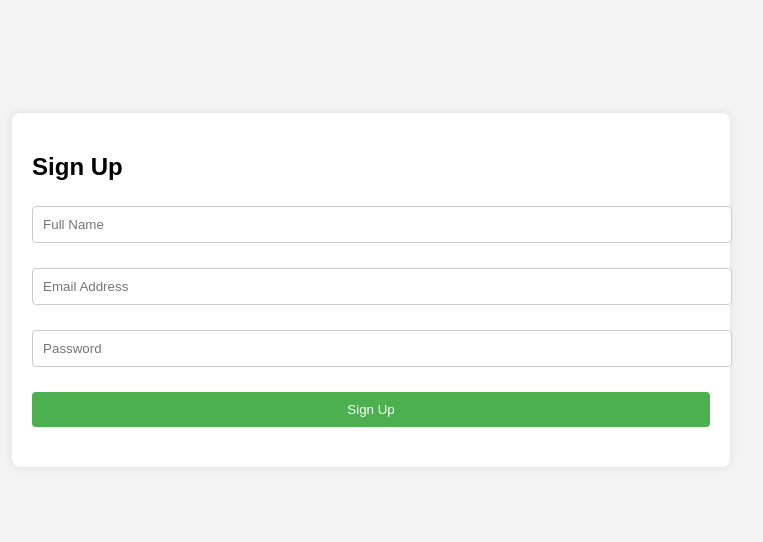
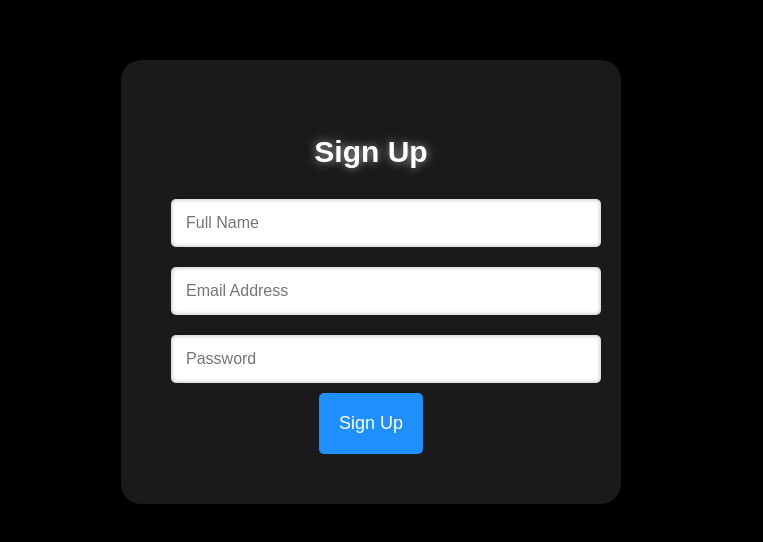
Before and after one commit to Basedzeng/sign-up-form, a plain HTML site: page index.html in a window 1280 px wide. Shown: the part 118-660 px from the top of the page, without its empty margins (269-1032 px from the left). Drawn offline with Linux system fonts and the light colour scheme.

Commit message:
updated styles

```diff
--- a/index.html
+++ b/index.html
@@ -3,46 +3,8 @@
 <head>
     <meta charset="UTF-8">
     <meta name="viewport" content="width=device-width, initial-scale=1.0">
+    <link rel="stylesheet" href="style.css">
     <title>Signup Form</title>
-    <style>
-        body {
-            font-family: Arial, sans-serif;
-            background-color: #f4f4f4;
-            display: flex;
-            justify-content: center;
-            align-items: center;
-            height: 100vh;
-        }
-        .signup-form {
-            background-color: #fff;
-            padding: 20px;
-            border-radius: 8px;
-            box-shadow: 0 0 10px rgba(0, 0, 0, 0.1);
-        }
-        .signup-form h2 {
-            margin-bottom: 20px;
-            font-size: 24px;
-        }
-        .signup-form input[type="text"],
-        .signup-form input[type="email"],
-        .signup-form input[type="password"],
-        .signup-form input[type="submit"] {
-            width: 100%;
-            padding: 10px;
-            margin: 5px 0 20px;
-            border: 1px solid #ccc;
-            border-radius: 4px;
-        }
-        .signup-form input[type="submit"] {
-            background-color: #4CAF50;
-            color: white;
-            border: none;
-            cursor: pointer;
-        }
-        .signup-form input[type="submit"]:hover {
-            background-color: #45a049;
-        }
-    </style>
 </head>
 <body>
 
--- a/style.css
+++ b/style.css
@@ -12,16 +12,16 @@ body {
 
 .signup-form {
     background-color: rgba(255, 255, 255, 0.1); /* Slightly transparent form background */
-    padding: 40px;
-    border-radius: 10px;
-    box-shadow: 0 0 20px rgba(0, 0, 0, 0.5); /* Darker shadow for depth */
-    width: 300px;
+    padding: 50px;
+    border-radius: 20px;
+    box-shadow: 0 0 0px rgba(0, 0, 0, 0.5); /* Darker shadow for depth */
+    width: 400px;
     text-align: center;
 }
 
 .signup-form h2 {
     margin-bottom: 20px;
-    font-size: 28px;
+    font-size: 30px;
     color: #fff;
     text-shadow: 0 0 10px rgba(255, 255, 255, 0.6); /* Glowing effect */
 }
@@ -44,7 +44,7 @@ body {
     color: white;
     border: none;
     border-radius: 5px;
-    padding: 15px;
+    padding: 20px;
     font-size: 18px;
     cursor: pointer;
     transition: background-color 0.3s ease;
```
